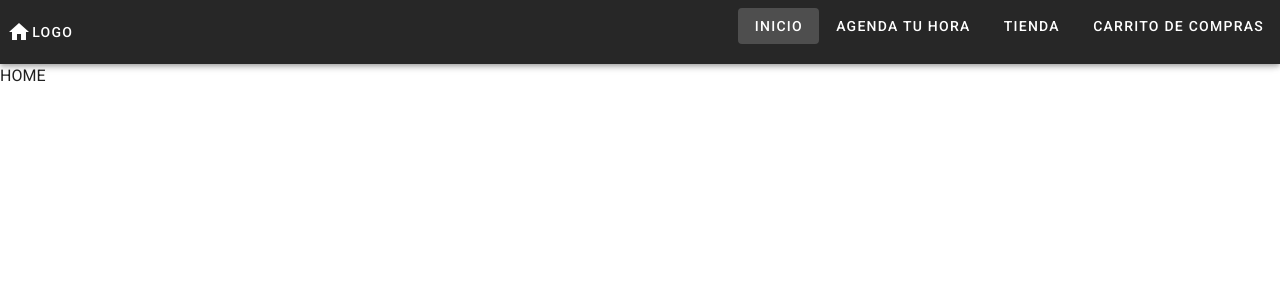
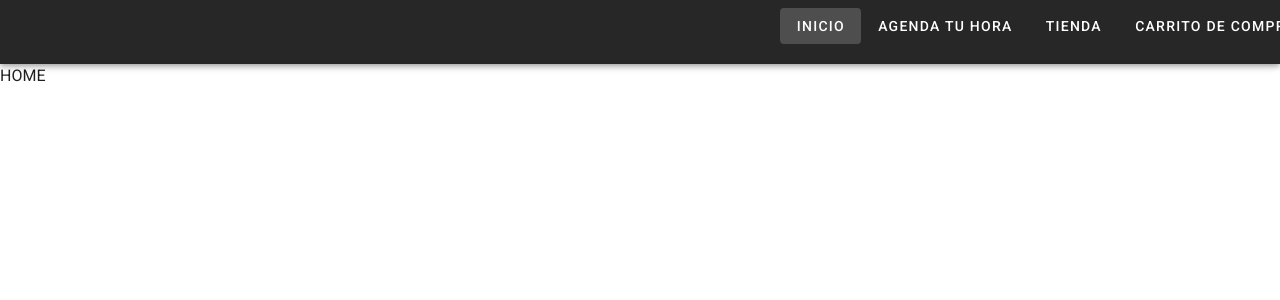
Before and after one commit to LucaBiottiFlores/p-estudios-mint, a Vue app: page / in a window 1280 px wide. Shown: the top 300 px of the page. Built offline with nearby package versions, Linux system fonts and the light colour scheme.

Commit message:
logo agregado a navbar

```diff
--- a/src/components/Navbar.vue
+++ b/src/components/Navbar.vue
@@ -4,10 +4,7 @@
       <v-toolbar-title>Estudios Mint</v-toolbar-title>
       <v-spacer></v-spacer>
 
-      <v-btn icon>
-        <v-icon>mdi-home</v-icon>
-        logo
-      </v-btn>
+      <v-img src="../assets/logo.png" max-height="90" max-width="90"></v-img>
       <v-col class="mb-3" cols="12">
         <v-row justify="end" class="mr-5">
           <v-btn
```
Also changed, not shown: src/assets/logo.png, src/assets/logo.svg (deleted).
